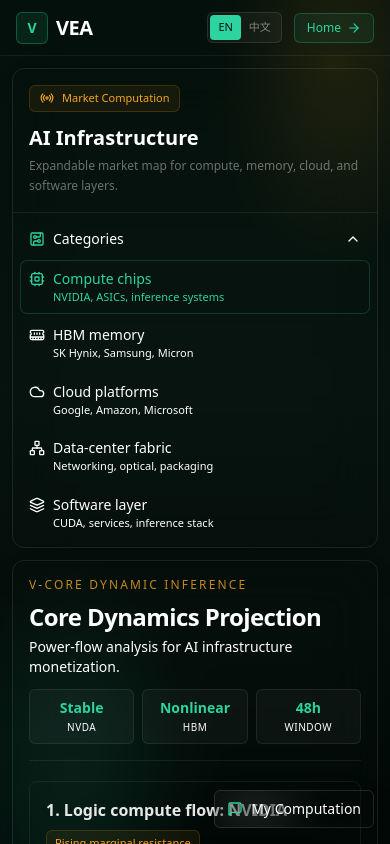
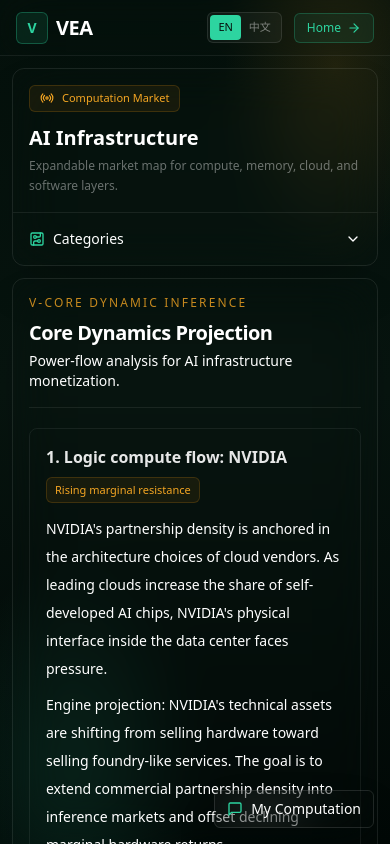
Before and after one commit to DavidZhong803/vei-demo, a Next.js app: page /app in a window 390 px wide. Built offline with nearby package versions, Linux system fonts and the light colour scheme.

Commit message:
Fix mobile computation market layout

```diff
--- a/components/vea/dashboard/BetaTopBar.tsx
+++ b/components/vea/dashboard/BetaTopBar.tsx
@@ -91,7 +91,7 @@
           className="ml-2 inline-flex items-center gap-1.5 rounded-full bg-vea-emerald/10 px-3 py-1.5 text-xs font-semibold text-vea-emerald"
         >
           <LayoutGrid className="h-3.5 w-3.5" />
-          {t("Market Computation", "计算市场")}
+          {t("Computation Market", "计算市场")}
         </button>
 
         <div className="flex-1" />
--- a/components/vea/dashboard/BetaWorkbench.tsx
+++ b/components/vea/dashboard/BetaWorkbench.tsx
@@ -77,7 +77,7 @@
       </header>
 
       <main
-        className={`grid h-[calc(100dvh-3.5rem)] min-h-0 gap-3 overflow-y-auto p-3 sm:gap-4 sm:p-4 lg:overflow-hidden ${
+        className={`h-[calc(100dvh-3.5rem)] min-h-0 overflow-y-auto p-3 sm:p-4 lg:grid lg:gap-4 lg:overflow-hidden ${
           chatDocked
             ? "lg:grid-cols-[minmax(0,1fr)_390px] xl:grid-cols-[minmax(0,1fr)_430px]"
             : "lg:grid-cols-1"
--- a/components/vea/dashboard/BottomNav.tsx
+++ b/components/vea/dashboard/BottomNav.tsx
@@ -33,7 +33,7 @@
           onClick={() => onTab("mycomp")}
         />
         <NavBtn
-          label={t("Market Computation", "计算市场")}
+          label={t("Computation Market", "计算市场")}
           icon={<LayoutGrid className="h-[1.125rem] w-[1.125rem]" />}
           active={active === "market"}
           onClick={() => onTab("market")}
--- a/components/vea/dashboard/CodexDockPanel.tsx
+++ b/components/vea/dashboard/CodexDockPanel.tsx
@@ -31,7 +31,7 @@
   en: [
     {
       id: "market",
-      label: "Market computation",
+      label: "Computation market",
       icon: BarChart3,
       prompt: "Read market events, node shifts, and monetization windows.",
     },
@@ -156,8 +156,8 @@
           </div>
           <p className="text-sm leading-6 text-white/58">
             {t(
-              "Market Computation stays on the left. My Computation keeps the model conversation, tools, and execution controls on the right.",
-              "左侧保持市场计算。右侧我的计算保留模型对话、工具入口与执行控制。"
+              "Computation Market stays on the left. My Computation keeps the model conversation, tools, and execution controls on the right.",
+              "左侧保持计算市场。右侧我的计算保留模型对话、工具入口与执行控制。"
             )}
           </p>
         </div>
@@ -173,8 +173,8 @@
         <div className="space-y-2">
           {[
             t(
-              "Connected to AI infrastructure market computation.",
-              "已连接人工智能基础设施市场计算。"
+              "Connected to the AI infrastructure computation market.",
+              "已连接人工智能基础设施计算市场。"
             ),
             t(
               "Choose a tool to analyze structure, path, or evidence.",
--- a/components/vea/dashboard/IndustrySidebar.tsx
+++ b/components/vea/dashboard/IndustrySidebar.tsx
@@ -54,7 +54,7 @@
       <div className="relative px-5 pb-4 pt-6">
         <div className="flex items-center gap-2">
           <span className="text-sm font-semibold tracking-tight text-white">
-            {t("Market Computation", "市场计算")}
+            {t("Computation Market", "计算市场")}
           </span>
           <span className="inline-flex items-center gap-1.5 rounded-full border border-vea-amber/30 bg-vea-amber/10 px-2 py-0.5 text-[10px] font-medium text-vea-amber-soft">
             <span className="h-1.5 w-1.5 animate-pulse rounded-full bg-vea-amber-soft" />
--- a/components/vea/dashboard/MarketAnalysisPanel.tsx
+++ b/components/vea/dashboard/MarketAnalysisPanel.tsx
@@ -271,7 +271,7 @@
       <div className="flex shrink-0 items-center gap-2 border-t border-white/[0.07] px-4 py-3 text-xs text-white/36">
         <Braces className="h-3.5 w-3.5 text-vea-amber-soft" />
         {t(
-          "Market Computation stays visible while My Computation works on the right.",
+          "Computation Market stays visible while My Computation works on the right.",
           "计算市场常驻左侧，右侧我的计算执行具体分析。"
         )}
       </div>
--- a/components/vea/dashboard/MarketWorkbenchPanel.tsx
+++ b/components/vea/dashboard/MarketWorkbenchPanel.tsx
@@ -1,6 +1,6 @@
 "use client";
 
-import { useState } from "react";
+import { useEffect, useState } from "react";
 import {
   ChevronDown,
   CircuitBoard,
@@ -158,17 +158,25 @@
 export default function MarketWorkbenchPanel() {
   const { lang } = useLang();
   const t = useT();
-  const [expanded, setExpanded] = useState(true);
+  const [expanded, setExpanded] = useState(false);
   const [selected, setSelected] = useState("logic");
   const report = REPORT[lang];
 
+  useEffect(() => {
+    const query = window.matchMedia("(min-width: 1024px)");
+    const syncExpanded = () => setExpanded(query.matches);
+    syncExpanded();
+    query.addEventListener("change", syncExpanded);
+    return () => query.removeEventListener("change", syncExpanded);
+  }, []);
+
   return (
-    <section className="flex min-h-0 flex-col gap-3 lg:grid lg:gap-0 lg:overflow-hidden lg:rounded-xl lg:border lg:border-white/[0.09] lg:bg-[#07140f]/78 lg:shadow-2xl lg:shadow-black/25 lg:backdrop-blur-xl lg:grid-cols-[250px_minmax(0,1fr)]">
+    <section className="space-y-3 lg:grid lg:min-h-0 lg:grid-cols-[250px_minmax(0,1fr)] lg:gap-0 lg:space-y-0 lg:overflow-hidden lg:rounded-xl lg:border lg:border-white/[0.09] lg:bg-[#07140f]/78 lg:shadow-2xl lg:shadow-black/25 lg:backdrop-blur-xl">
       <aside className="shrink-0 overflow-hidden rounded-xl border border-white/[0.09] bg-[#07140f]/78 shadow-2xl shadow-black/20 backdrop-blur-xl lg:min-h-0 lg:rounded-none lg:border-0 lg:border-r lg:border-white/[0.08] lg:bg-transparent lg:shadow-none lg:backdrop-blur-none">
         <div className="border-b border-white/[0.08] p-4">
           <div className="inline-flex items-center gap-2 rounded-md border border-vea-amber/20 bg-vea-amber/[0.08] px-2.5 py-1 text-[11px] font-medium text-vea-amber-soft">
             <Radio className="h-3.5 w-3.5" />
-            {t("Market Computation", "计算市场")}
+            {t("Computation Market", "计算市场")}
           </div>
           <h2 className="mt-3 text-xl font-semibold text-white">
             {t("AI Infrastructure", "人工智能基础设施")}
@@ -235,12 +243,12 @@
             <p className="text-xs font-medium uppercase tracking-[0.18em] text-vea-amber-soft/80">
               {report.eyebrow}
             </p>
-            <h1 className="mt-2 text-2xl font-semibold tracking-tight text-white sm:text-3xl">
+            <h1 className="mt-2 text-xl font-semibold tracking-tight text-white sm:text-3xl">
               {report.title}
             </h1>
             <p className="mt-1 text-sm text-white/48">{report.subtitle}</p>
           </div>
-          <div className="grid grid-cols-3 gap-2 text-center">
+          <div className="hidden grid-cols-3 gap-2 text-center sm:grid">
             {[
               [t("Stable", "平稳"), t("NVDA", "英伟达")],
               [t("Nonlinear", "非线性"), t("HBM", "高带宽内存")],
```
